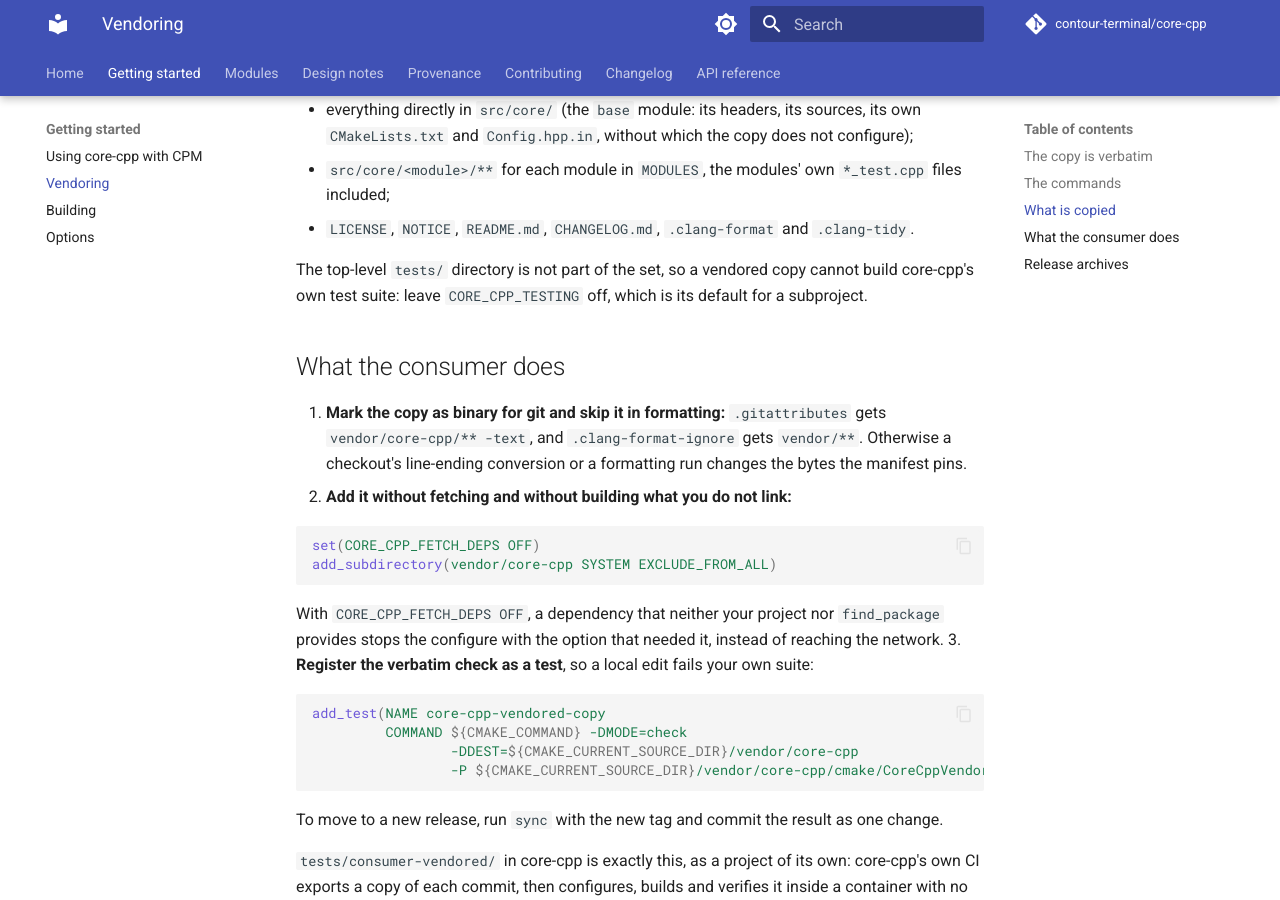
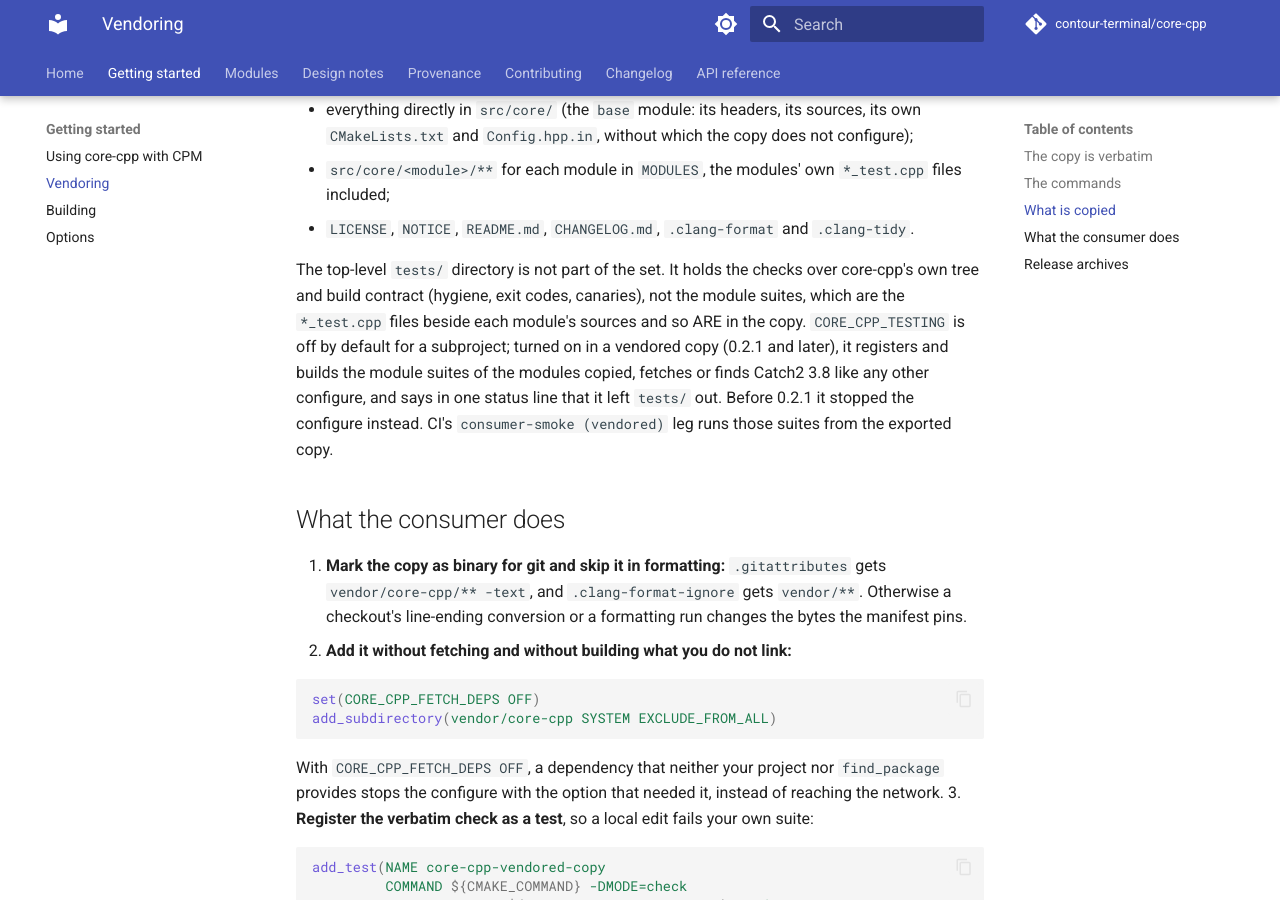
Before and after one commit to contour-terminal/core-cpp, an MkDocs documentation site: the page built from docs/vendoring.md, in a window 1280 px wide and 900 px high, scrolled down 2532 px. Built offline with MkDocs 1.6.1 and Material for MkDocs 9.7.7, drawn with Linux system fonts in a browser that asks for light colours; comment, search, counter and statistics services are not loaded.

Commit message:
fix(build): a vendored copy registers its module suites with CORE_CPP_TESTING on
Found by the contour migration. The top-level CMakeLists.txt added tests/ unconditionally when
testing was on, and the vendoring file set leaves tests/ out, so a vendored copy stopped at
`add_subdirectory given source "tests" which is not an existing directory` -- and the module suites
it does carry, src/core/**/*_test.cpp, could never be switched on. tests/ holds the checks over the
tree and the build contract, which a copy cannot run anyway, and nothing the module suites need.

tests/ is now added when it exists, and a copy without it says in one status line that it
registered the module suites and left the tree-level checks out. docs/vendoring.md says so, and the
consumer-smoke (vendored) leg configures the exported copy with testing on, asserts the status line
and that at least ten suites registered, and runs them.

Signed-off-by: Christian Parpart <christian@parpart.family>

```diff
--- a/docs/vendoring.md
+++ b/docs/vendoring.md
@@ -102,8 +102,13 @@
   included;
 - `LICENSE`, `NOTICE`, `README.md`, `CHANGELOG.md`, `.clang-format` and `.clang-tidy`.
 
-The top-level `tests/` directory is not part of the set, so a vendored copy cannot build
-core-cpp's own test suite: leave `CORE_CPP_TESTING` off, which is its default for a subproject.
+The top-level `tests/` directory is not part of the set. It holds the checks over core-cpp's own
+tree and build contract (hygiene, exit codes, canaries), not the module suites, which are the
+`*_test.cpp` files beside each module's sources and so ARE in the copy. `CORE_CPP_TESTING` is off
+by default for a subproject; turned on in a vendored copy (0.2.1 and later), it registers and builds
+the module suites of the modules copied, fetches or finds Catch2 3.8 like any other configure, and
+says in one status line that it left `tests/` out. Before 0.2.1 it stopped the configure instead.
+CI's `consumer-smoke (vendored)` leg runs those suites from the exported copy.
 
 ## What the consumer does
 
```
Also changed, not shown: CHANGELOG.md (+6 -0 lines), CMakeLists.txt (+11 -1 lines), 1 other file.
